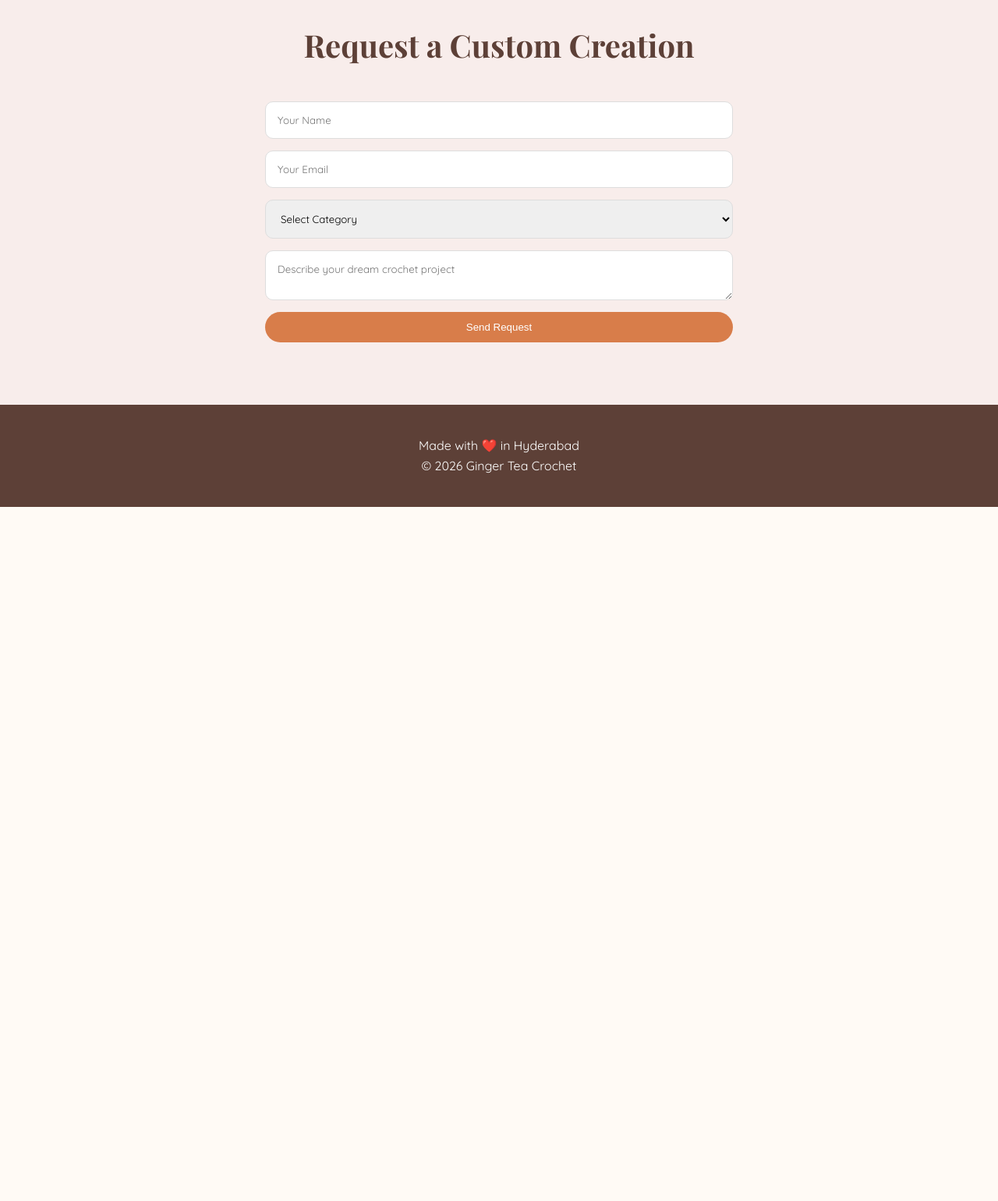
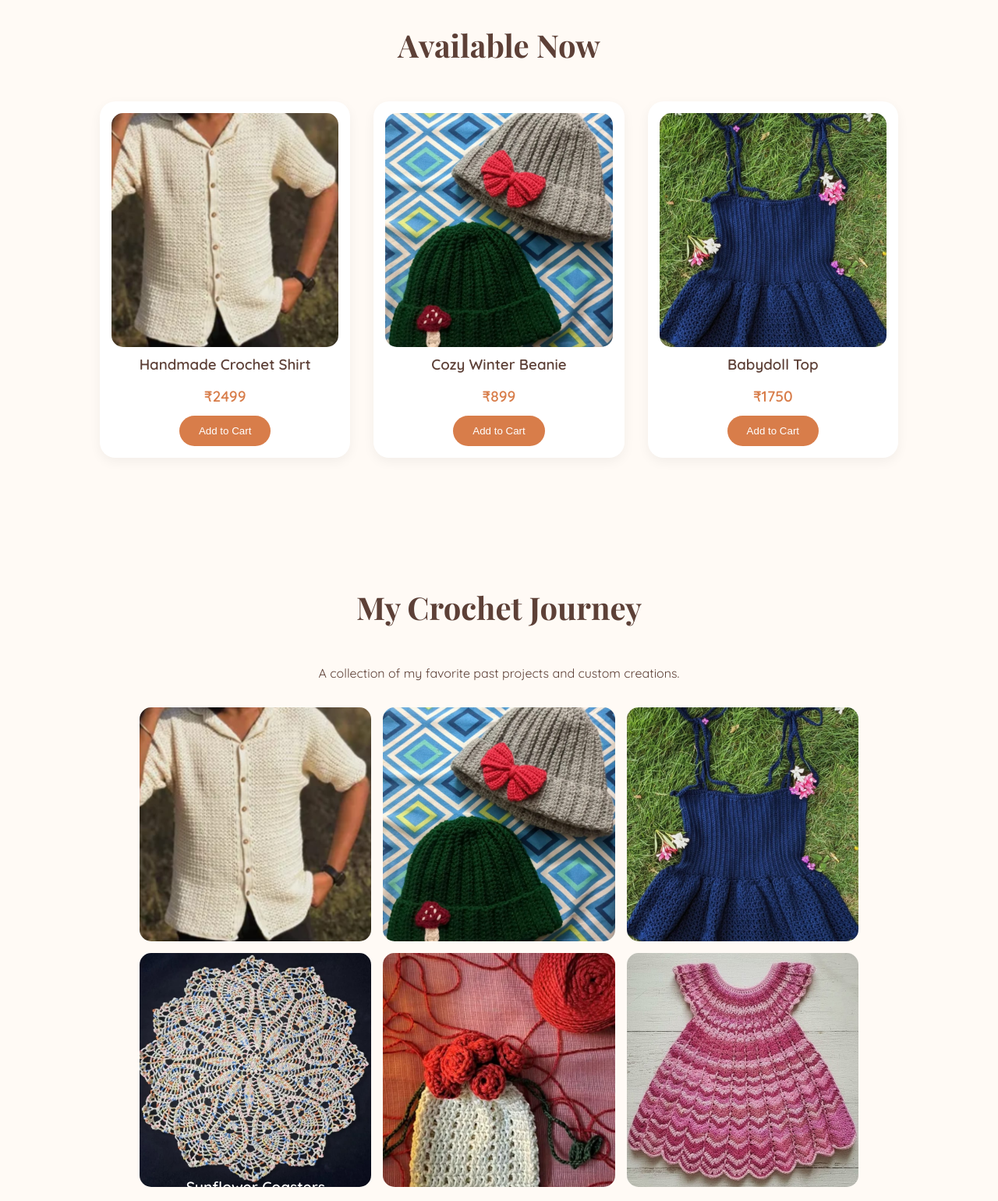
Before and after one commit to abhinav380770-jpg/public, a website: page index.html in a window 1280 px wide. Shown: the part 620-2160 px from the top of the page at 78% size. Before the commit the page ends 1270 px from the top, so only its background shows below. Drawn offline with nearby package versions, Linux system fonts and the light colour scheme; a web font is replaced by a local one.

```diff
--- a/index.html
+++ b/index.html
@@ -27,6 +27,43 @@
             <h1>Stitched with Love & Ginger Tea</h1>
             <p>Unique, handmade crochet creations delivered from my hook to your home.</p>
             <a href="#shop" class="cta-btn">Browse Shop</a>
+        </div>
+    </section>
+
+    <section id="shop" class="section">
+        <h2 class="section-title">Available Now</h2>
+        <div class="grid">
+            <div class="card">
+                <img src="images/product1.jpg" alt="Crochet Item" class="card-img">
+                <h3>Handmade Crochet Shirt</h3>
+                <p class="price">₹2499</p>
+                <button class="buy-btn">Add to Cart</button>
+            </div>
+            <div class="card">
+                <img src="images/product2.jpg" alt="Crochet Item" class="card-img">
+                <h3>Cozy Winter Beanie</h3>
+                <p class="price">₹899</p>
+                <button class="buy-btn">Add to Cart</button>
+            </div>
+            <div class="card">
+                <img src="images/product3.jpg" alt="Crochet Item" class="card-img">
+                <h3>Babydoll Top</h3>
+                <p class="price">₹1750</p>
+                <button class="buy-btn">Add to Cart</button>
+            </div>
+        </div>
+    </section>
+
+    <section id="gallery" class="section">
+        <h2 class="section-title">My Crochet Journey</h2>
+        <p style="text-align: center; margin-bottom: 30px;">A collection of my favorite past projects and custom creations.</p>
+        <div class="gallery-grid">
+            <div class="gallery-item"><img src="images/product1.jpg" alt="Crochet Project"><div class="overlay"><span></span></div></div>
+            <div class="gallery-item"><img src="images/product2.jpg" alt="Crochet Project"><div class="overlay"><span></span></div></div>
+            <div class="gallery-item"><img src="images/product3.jpg" alt="Crochet Project"><div class="overlay"><span></span></div></div>
+            <div class="gallery-item"><img src="images/product4.jpg" alt="Crochet Project"><div class="overlay"><span>Sunflower Coasters</span></div></div>
+            <div class="gallery-item"><img src="images/product5.jpg" alt="Crochet Project"><div class="overlay"><span></span></div></div>
+            <div class="gallery-item"><img src="images/product6.jpg" alt="Crochet Project"><div class="overlay"><span></span></div></div>
         </div>
     </section>
 
@@ -60,7 +97,6 @@
             const now = new Date();
             const options = { timeZone: 'Asia/Kolkata' };
 
-            // Collects all data including precise Hyderabad time
             const formData = {
                 name: document.getElementById('customer-name').value,
                 email: document.getElementById('customer-email').value,
@@ -71,7 +107,7 @@
             };
 
             try {
-                // Fixed URL to match your LIVE Render service
+                // Pointing to your NEW live backend URL
                 const response = await fetch('https://public-naxb.onrender.com/api/orders', {
                     method: 'POST',
                     headers: { 'Content-Type': 'application/json' },
@@ -79,16 +115,16 @@
                 });
 
                 if (response.ok) {
-                    alert('✅ Order submitted successfully! Check MongoDB Atlas.');
+                    alert('✅ Order submitted successfully!');
                     e.target.reset();
                 } else {
-                    alert('❌ Submission failed. Check your Render logs.');
+                    alert('❌ Submission failed. Check backend status.');
                 }
             } catch (err) {
-                console.error('Fetch error:', err);
+                console.error(err);
                 alert('❌ Could not connect to the server.');
             }
-        }); // Closing brackets correctly added here
+        }); // Added missing closing brackets here
     </script>
 </body>
 </html>
--- a/server.js
+++ b/server.js
@@ -49,3 +49,9 @@
     res.status(500).json({ error: 'Failed to save order' });
   }
 });
+const PORT = process.env.PORT || 3000; // Render provides the PORT variable
+
+app.listen(PORT, () => {
+  console.log(`✅ Server is running on port ${PORT}`);
+  console.log(`✅ Ginger Tea Database Connected!`);
+});
```
